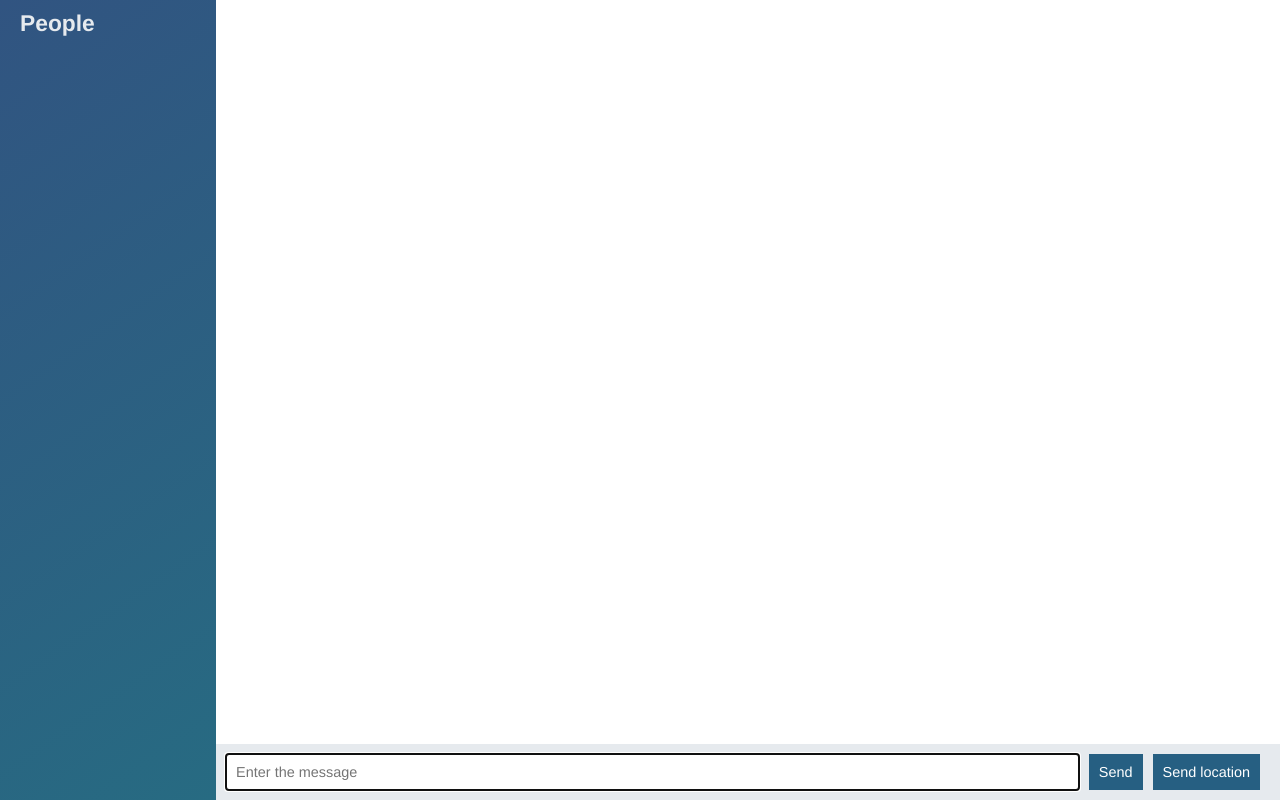
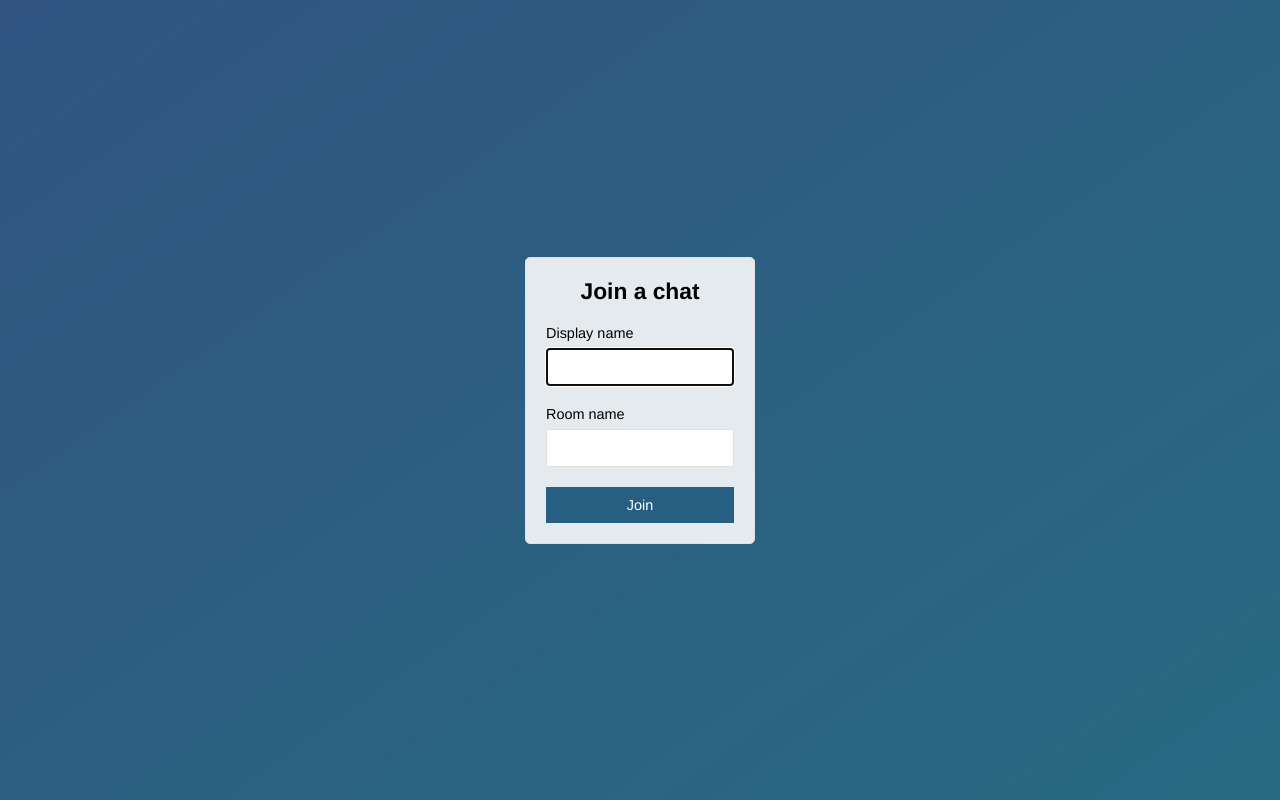
Before and after one commit to sharkx018/node-chat-app, a website: page public/index.html in a window 1280 px wide. Drawn offline with nearby package versions, Linux system fonts and the light colour scheme; no server answers.

Commit message:
Add join page that submits to chat page

```diff
--- a/public/index.html
+++ b/public/index.html
@@ -1,63 +1,30 @@
 <!DOCTYPE html>
 <html>
 <head>
-	<title>Home Page</title>
+	<title>Join | Chatapp</title>
+	<meta charset="utf-8" >
+	<meta name="viewport" content="width=device-width, initial-scale=1, user-scalable=no">
 	<link rel="stylesheet" type="text/css" href="/css/style.css">
 </head>
-<body class="chat">
-
-	<div class="chat__sidebar">
-		<h3>People</h3>
-		<div id="users"></div>
+<body class="centered-form">
+	<div class="centered-form__form">
+		<form action="/chat.html">
+			<div class="form-field">
+				<h3>Join a chat</h3>
+			</div>
+			<div class="form-field">
+				<label>Display name</label>
+				<input type="text" name="name" autofocus >
+			</div>
+			<div class="form-field">
+				<label>Room name</label>
+				<input type="text" name="room"  >
+			</div>
+			<div class="form-field">
+				<button>Join</button>
+			</div>
+		</form>
 	</div>
-
-	<div class="chat__main">
-
-		<ol id="msg-list" class="chat__messages"></ol>
-
-		<div class="chat__footer">
-			<form id="message-form" >
-			<input name="message" type="text" placeholder="Enter the message" autofocus autocomplete="off">
-			<button>Send</button>
-			<button id="geo-button" >Send location</button>
-			</form>
-		</div>
-
-	</div>
-
-	<script type="text/template" id="message-template">
-		<li class="message">
-
-			<div class="message__title">
-				<h4>{{from}}</h4>
-				<span>{{createdAt}}</span>
-			</div>
-
-			<div class="message__body">
-				<p>{{text}}</p>
-			</div>
-
-		</li>
-	</script>
-
-	<script type="text/template" id="location-message-template">
-		<li class="message">
-			<div class="message__title">
-				<h4>{{from}}</h4>
-				<span>{{createdAt}}</span>
-			</div>
-			<div class="message__body">
-				<a href="{{url}}" target="_blank">My current Location</a>
-			</div>
-		</li>
-	</script>
-
-	<script src="/js/libs/moment.js"></script>
-	<script src="/js/libs/mustache.js"></script>
-	<script src="/js/libs/jQuery.js"></script>
-	<script src="socket.io/socket.io.js"></script>
-	<script src="/js/index.js"></script>
-
 
 </body>
 </html>
```
Also changed, not shown: public/chat.html (added, +63 -0 lines), public/js/chat.js (renamed from public/js/index.js).
